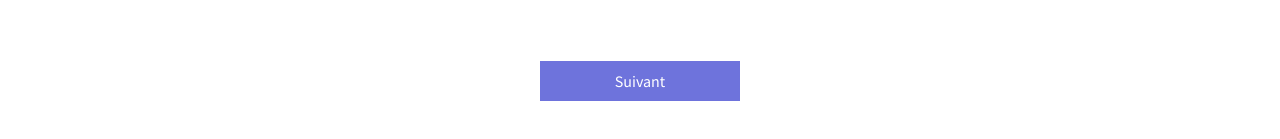
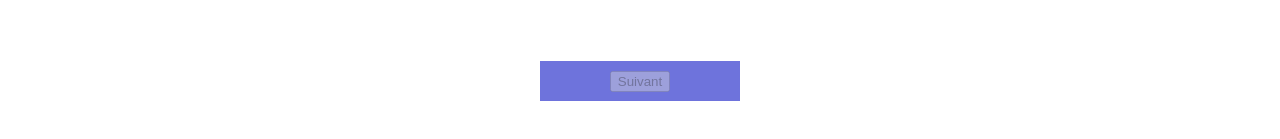
Before and after one commit to Mamadou-Bobo/quiz-app, an Angular app: page / in a window 1280 px wide. Shown: the part 273-412 px from the top of the page. Built offline with nearby package versions, Linux system fonts and the light colour scheme.

Commit message:
ajout de la balise button pour permettre la désactivation/activation du bouton

```diff
--- a/src/app/button/button.component.html
+++ b/src/app/button/button.component.html
@@ -1,3 +1,3 @@
 <div class="btn">
-    <a href="#">Suivant</a>
+    <a href="#"><button [disabled]="!isClicked">Suivant</button></a>
 </div>
```
